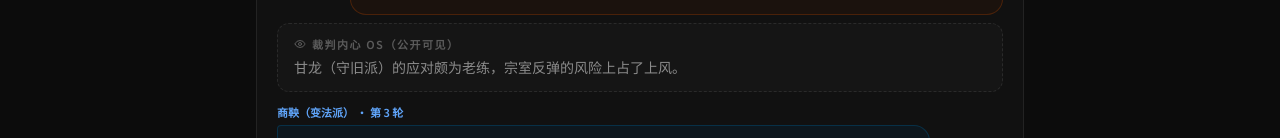
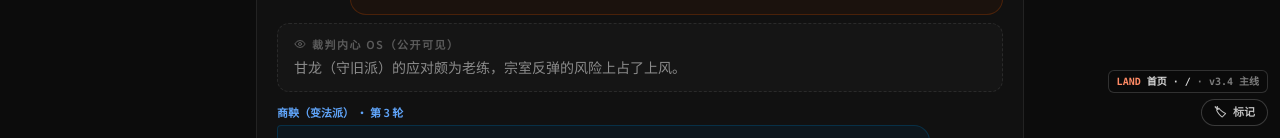
Before and after one commit to paideia-ai/axiia-cup, a React (Vite) app in the folder v3-mock/: page / in a window 1280 px wide. Shown: the part 662-800 px from the top of the page. Built offline with nearby package versions, Linux system fonts and the light colour scheme; a web font is replaced by a local one.

Commit message:
v3-mock: marker system — auto element locator pills + always-on page identity badge (V36)
Co-Authored-By: Claude Fable 5 <noreply@anthropic.com>
Claude-Session: https://claude.ai/code/session_012coQNnVgNTud9ykLFhtBgt

```diff
--- a/v3-mock/src/app.tsx
+++ b/v3-mock/src/app.tsx
@@ -2,6 +2,7 @@ import type { PropsWithChildren } from 'react'
 import { BrowserRouter, Link, Navigate, Route, Routes, useParams } from 'react-router-dom'
 
 import { AppShell } from './components/layout/app-shell'
+import { MarkerLayer } from './components/marker-layer'
 import { useAppState } from './mock/store'
 import { AgentViewPage } from './pages/agent-view'
 import { BuilderPage } from './pages/builder'
@@ -56,6 +57,7 @@ function MatchRoute() {
 export function App() {
   return (
     <BrowserRouter>
+      <MarkerLayer />
       <Routes>
         <Route path='/' element={<LandingPage />} />
         <Route path='/login' element={<LoginPage />} />
--- /dev/null
+++ b/v3-mock/src/components/marker-layer.tsx
@@ -0,0 +1,235 @@
+// 标记系统（复刻 /v3-prototypes 的「标记」交互，改为自动扫描，无需逐元素手标）：
+// - 右下角「标记」开关（或按 M）：开启后为页面上所有可指代元素（按钮/链接/输入/标题/卡片/手标 data-mark）
+//   生成定位码 pill「页面码/文字slug#序号」，点击复制——反馈时直接贴码即可精确指代任意位置。
+// - 页面身份角标常驻右下（页面码 + 中文名 + 路径 + 分支）：人工截图自然携带页面身份。
+// - 状态存 localStorage；手标 data-mark="CODE" 优先于自动 slug。
+import { useCallback, useEffect, useRef, useState } from 'react'
+import { useLocation } from 'react-router-dom'
+
+const MARK_KEY = 'axiia-mock-markers-on'
+export const BRANCH_TAG = 'v3.4 主线'
+
+const PAGES: [RegExp, string, string][] = [
+  [/^\/login/, 'LOGIN', '登录'],
+  [/^\/register/, 'REG', '注册'],
+  [/^\/scenarios\/[^/]+\/build/, 'E', '构建器'],
+  [/^\/scenarios\/[^/]+/, 'DA', '场景介绍'],
+  [/^\/scenarios/, 'D', '场景选择'],
+  [/^\/agents\//, 'EA', '智能体视图'],
+  [/^\/my-agents/, 'MA', '我的智能体'],
+  [/^\/matches\//, 'FA', '战报'],
+  [/^\/history/, 'H', '历史'],
+  [/^\/rankings/, 'G', '排名'],
+  [/^\/notifications/, 'I', '通知'],
+  [/^\/settings/, 'K', '设置'],
+  [/^\/express/, 'X', '首战通道'],
+  [/^\/docs/, 'DOC', '文档'],
+  [/^\/$/, 'LAND', '首页'],
+]
+
+function pageOf(path: string): [string, string] {
+  for (const [re, code, name] of PAGES) if (re.test(path)) return [code, name]
+  return ['?', path]
+}
+
+interface Pill {
+  code: string
+  x: number
+  y: number
+  w: number
+  h: number
+}
+
+const SELECTOR = 'button, a, input, select, textarea, summary, [role="button"], h1, h2, h3, [data-card], [data-mark]'
+
+function slugOf(el: Element): string {
+  const manual = el.getAttribute('data-mark')
+  if (manual) return manual
+  const aria = el.getAttribute('aria-label') || el.getAttribute('title') || el.getAttribute('placeholder')
+  let text = (aria || el.textContent || '').replace(/\s+/g, '').trim()
+  if (!text) text = el.tagName.toLowerCase()
+  return text.slice(0, 10)
+}
+
+export function MarkerLayer() {
+  const location = useLocation()
+  const [on, setOn] = useState(() => {
+    try {
+      return localStorage.getItem(MARK_KEY) === '1'
+    } catch {
+      return false
+    }
+  })
+  const [pills, setPills] = useState<Pill[]>([])
+  const [copied, setCopied] = useState<string | null>(null)
+  const overlayRef = useRef<HTMLDivElement>(null)
+  const [pageCode, pageName] = pageOf(location.pathname)
+
+  const scan = useCallback(() => {
+    const counts = new Map<string, number>()
+    const found: Pill[] = []
+    for (const el of document.querySelectorAll(SELECTOR)) {
+      if (el.closest('[data-marker-ui]')) continue
+      const rect = el.getBoundingClientRect()
+      if (rect.width < 10 || rect.height < 10) continue
+      if (rect.bottom < 0 || rect.top > window.innerHeight || rect.right < 0 || rect.left > window.innerWidth) continue
+      const slug = slugOf(el)
+      const n = (counts.get(slug) ?? 0) + 1
+      counts.set(slug, n)
+      const code = el.getAttribute('data-mark') ?? `${pageCode}/${slug}${n > 1 ? `#${n}` : ''}`
+      found.push({ code, x: rect.left, y: rect.top, w: rect.width, h: rect.height })
+    }
+    setPills(found)
+  }, [pageCode])
+
+  const toggle = useCallback(() => {
+    setOn((v) => {
+      const next = !v
+      try {
+        localStorage.setItem(MARK_KEY, next ? '1' : '0')
+      } catch {
+        // 忽略存储失败
+      }
+      return next
+    })
+  }, [])
+
+  // M 键开关（输入框内不触发）
+  useEffect(() => {
+    const onKey = (e: KeyboardEvent) => {
+      const t = e.target as HTMLElement
+      if (t && (t.tagName === 'INPUT' || t.tagName === 'TEXTAREA' || t.tagName === 'SELECT' || t.isContentEditable)) return
+      if (e.key === 'm' || e.key === 'M') toggle()
+    }
+    window.addEventListener('keydown', onKey)
+    return () => window.removeEventListener('keydown', onKey)
+  }, [toggle])
+
+  // 开启时：路由变化 / 滚动 / 缩放 / 定时兜底 重扫
+  useEffect(() => {
+    if (!on) {
+      setPills([])
+      return
+    }
+    scan()
+    let raf = 0
+    const onMove = () => {
+      cancelAnimationFrame(raf)
+      raf = requestAnimationFrame(scan)
+    }
+    window.addEventListener('scroll', onMove, true)
+    window.addEventListener('resize', onMove)
+    const iv = setInterval(scan, 1200)
+    return () => {
+      window.removeEventListener('scroll', onMove, true)
+      window.removeEventListener('resize', onMove)
+      clearInterval(iv)
+      cancelAnimationFrame(raf)
+    }
+  }, [on, scan, location.pathname])
+
+  const copy = (code: string) => {
+    try {
+      void navigator.clipboard.writeText(code)
+    } catch {
+      // 剪贴板不可用时忽略
+    }
+    setCopied(code)
+    setTimeout(() => setCopied(null), 900)
+  }
+
+  return (
+    <>
+      {/* 标记 overlay */}
+      {on && (
+        <div ref={overlayRef} data-marker-ui style={{ position: 'fixed', inset: 0, zIndex: 9990, pointerEvents: 'none' }}>
+          {pills.map((p, i) => (
+            <div key={i}>
+              <div
+                style={{
+                  position: 'fixed',
+                  left: p.x,
+                  top: p.y,
+                  width: p.w,
+                  height: p.h,
+                  outline: '1px dashed rgba(224,74,47,.5)',
+                  outlineOffset: '-1px',
+                  pointerEvents: 'none',
+                }}
+              />
+              <button
+                type='button'
+                onClick={() => copy(p.code)}
+                title={`点击复制标记：${p.code}`}
+                style={{
+                  position: 'fixed',
+                  left: p.x,
+                  top: Math.max(0, p.y - 9),
+                  zIndex: 9991,
+                  pointerEvents: 'auto',
+                  font: '600 9px/1.4 ui-monospace,Menlo,monospace',
+                  background: copied === p.code ? '#2f7d4f' : 'rgba(224,74,47,.92)',
+                  color: '#fff',
+                  border: 'none',
+                  borderRadius: 4,
+                  padding: '1px 4px',
+                  cursor: 'copy',
+                  whiteSpace: 'nowrap',
+                }}
+              >
+                {copied === p.code ? '✓ 已复制' : p.code}
+              </button>
+            </div>
+          ))}
+        </div>
+      )}
+      {/* 常驻页面身份角标 + 标记开关（截图自然携带页面名） */}
+      <div
+        data-marker-ui
+        style={{
+          position: 'fixed',
+          right: 12,
+          bottom: 12,
+          zIndex: 9995,
+          display: 'flex',
+          flexDirection: 'column',
+          alignItems: 'flex-end',
+          gap: 6,
+          pointerEvents: 'none',
+        }}
+      >
+        <div
+          style={{
+            font: '600 10px/1.5 ui-monospace,Menlo,monospace',
+            background: 'rgba(10,10,10,.82)',
+            border: '1px solid rgba(255,255,255,.16)',
+            color: 'rgba(255,255,255,.85)',
+            borderRadius: 6,
+            padding: '3px 8px',
+            textAlign: 'right',
+          }}
+        >
+          <span style={{ color: '#ff8a65' }}>{pageCode}</span> {pageName} · {location.pathname}
+          <span style={{ opacity: 0.55 }}> · {BRANCH_TAG}</span>
+        </div>
+        <button
+          type='button'
+          onClick={toggle}
+          title='标记模式：为所有元素显示可复制的定位码（快捷键 M）'
+          style={{
+            pointerEvents: 'auto',
+            font: '700 11px/1 ui-monospace,Menlo,monospace',
+            background: on ? '#e04a2f' : 'rgba(10,10,10,.82)',
+            color: on ? '#fff' : 'rgba(255,255,255,.75)',
+            border: '1px solid ' + (on ? '#e04a2f' : 'rgba(255,255,255,.2)'),
+            borderRadius: 999,
+            padding: '7px 12px',
+            cursor: 'pointer',
+          }}
+        >
+          🏷 {on ? '标记 · 开' : '标记'}
+        </button>
+      </div>
+    </>
+  )
+}
--- a/v3-mock/src/components/ui.tsx
+++ b/v3-mock/src/components/ui.tsx
@@ -49,6 +49,7 @@ export function Card({ children, className, onClick, id }: PropsWithChildren<{ c
   return (
     <div
       id={id}
+      data-card=''
       onClick={onClick}
       className={cn(
         'rounded-2xl border border-(--border-soft) bg-white/[0.02] p-5',
```
Also changed, not shown: 1 other file (tests, documents, lock files or other folders).
